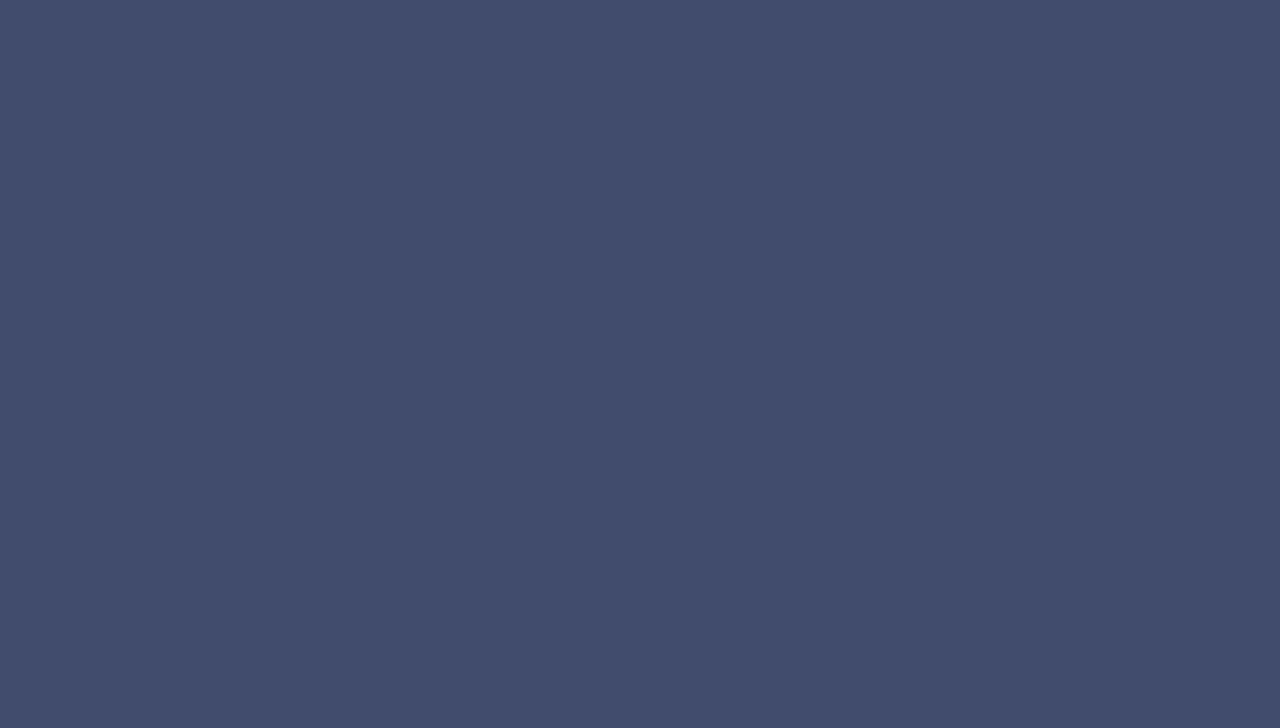
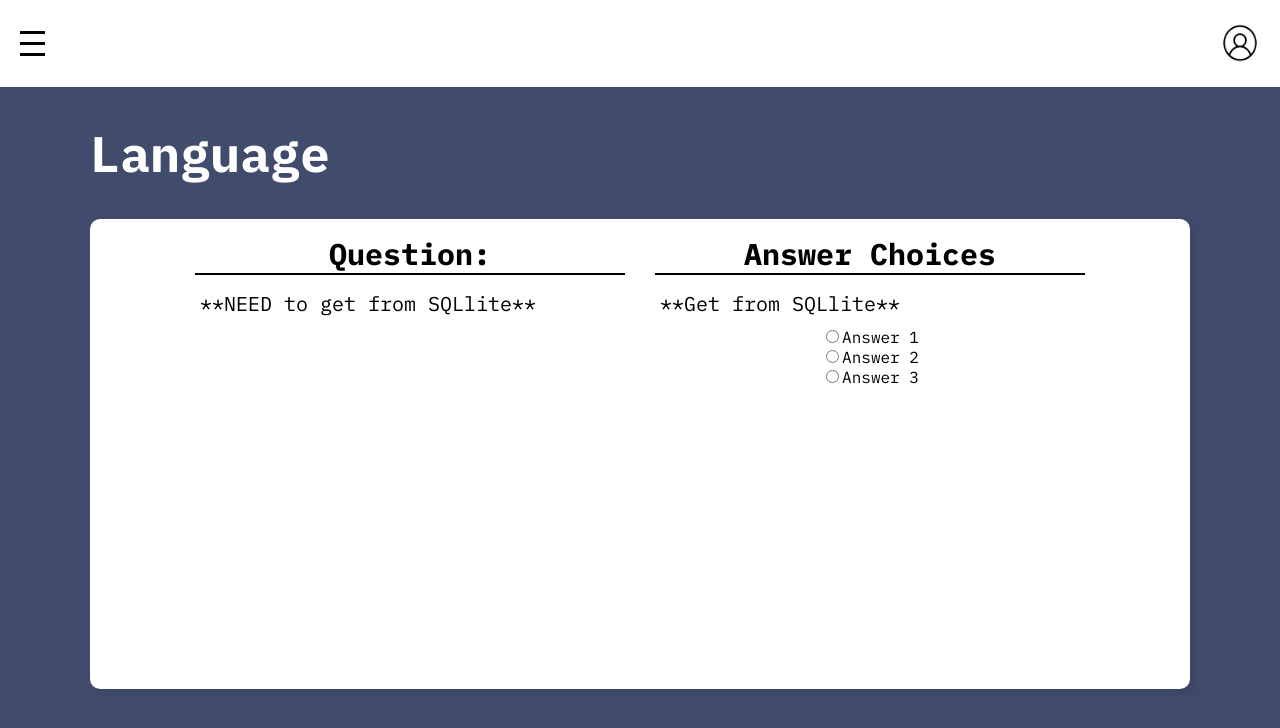
Before and after one commit to EricLarwa/SkillSprint, a React (Create React App) app in the folder skillsprint/frontend/: page /language-problems in a window 1280 px wide. Before the commit this address had no page. Shown: the top 728 px of the page. Built offline with nearby package versions, Linux system fonts and the light colour scheme.

Commit message:
made intial changes for the language problems and set up

```diff
--- a/skillsprint/frontend/src/App.js
+++ b/skillsprint/frontend/src/App.js
@@ -6,6 +6,7 @@ import LanguageHome from './language/LanguageHome';
 import FinanceHome from './finance/FinanceHome';
 import CodingHome from './coding/coding-home';
 import React from 'react';
+import LanguageProblems from './language/LanguageProblems';
 
 function App() {
   return (
@@ -34,6 +35,12 @@ function App() {
               <FinanceHome />
             </>
           }/>
+          <Route path="/language-problems" element={
+            <>
+              <Navbar />
+              <LanguageProblems />
+            </>
+          }/>
         </Routes>
     </Router>
   );
--- /dev/null
+++ b/skillsprint/frontend/src/language/LanguageProblems.css
@@ -0,0 +1,66 @@
+* {
+    font-family: "IBM Plex Mono", monospace;
+}
+
+
+.language-container {
+    margin: 0;
+    padding: 0;
+}
+
+h1 {
+    margin-left: 90px;
+    color: #fff;
+    font-size: 50px;
+    font-weight: 700;
+
+}
+
+.intro-boxes {
+    display: flex;
+    flex-direction: row;
+    align-items: center;
+    background-color: #ffffff;
+    margin-left: 90px;
+    margin-right: 90px;
+    border-radius: 10px;
+    box-shadow: 5px 5px 10px rgba(0, 0, 0, 0.1);
+}
+
+.languagebox-one, .languagebox-two {
+    padding: 10px;
+    border-radius: 10px;
+    background-color: #FFFFFF;
+    width: 350px;
+    height: 450px;
+    text-align: center;
+    width: 50%;
+}
+.languagebox-one {
+    margin-left: 90px;
+}
+.languagebox-two {
+    margin-right: 90px;
+}
+
+h2 {
+    margin: 5px;
+    padding-bottom: 10px;
+    border-bottom: 2px solid #000;
+    color: black;
+    padding: 0px;
+    font-size: 30px;
+
+}
+label{
+    color: black;
+}
+
+p {
+    margin: 10px;
+    margin-top: 15px;
+    padding: 0px;
+    color: black;
+    font-size: 20px;
+    text-align: left;
+}
--- /dev/null
+++ b/skillsprint/frontend/src/language/LanguageProblems.js
@@ -0,0 +1,37 @@
+import React from 'react'
+import { useNavigate } from 'react-router-dom';
+import './LanguageProblems.css';
+
+const LanguageProblems = () => {
+
+    const navigate = useNavigate();
+
+    const handleNavigation = (path) => {
+        navigate(path);
+    }
+
+    return (
+        <div className="language-container">
+            <h1>Language</h1>
+            <div className="intro-boxes">
+                <div className="languagebox-one">
+                    <h2>Question:</h2>
+                    <p>**NEED to get from SQLlite**</p>
+                </div>
+                <div className="languagebox-two">
+                    <h2>Answer Choices</h2>
+                    <p>**Get from SQLlite**</p>
+                    <input type='radio'></input>
+                    <label>Answer 1</label><br></br>
+                    <input type='radio'></input>
+                    <label>Answer 2</label><br></br>
+                    <input type='radio'></input>
+                    <label>Answer 3</label><br></br>
+
+                </div>
+        </div>
+        </div>
+    )
+}
+
+export default LanguageProblems;
```
